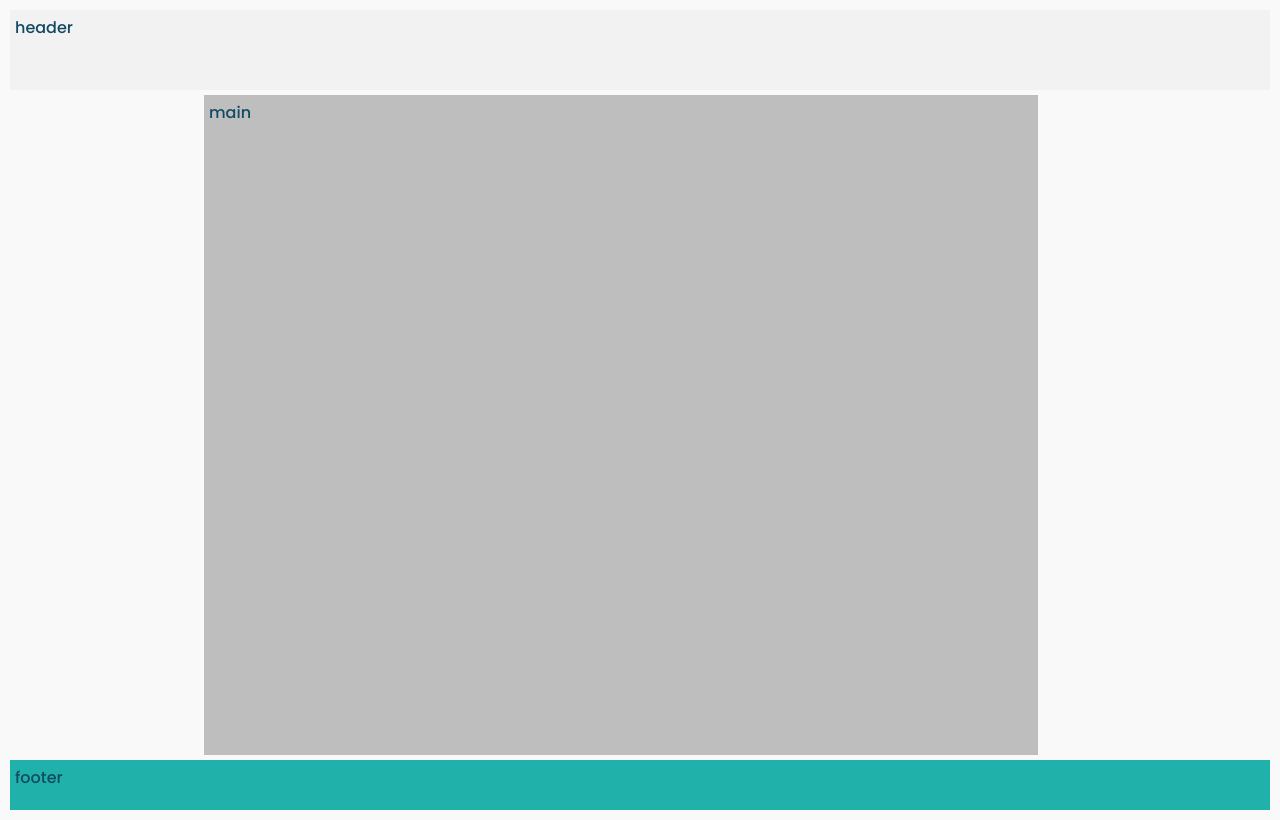
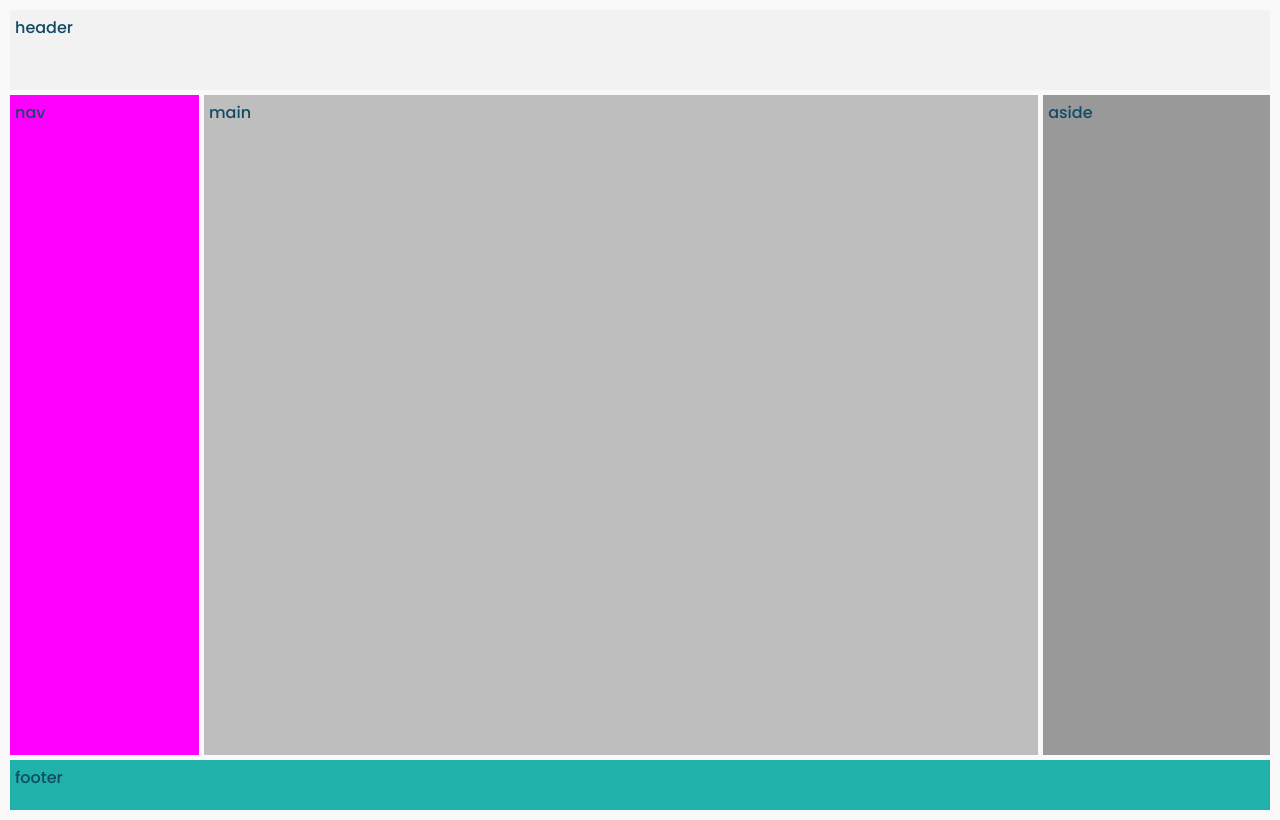
Before and after one commit to Mathew29/games4everyone, a Next.js app: page / in a window 1280 px wide. Built offline with nearby package versions, Linux system fonts and the light colour scheme.

Commit message:
add aside and nav

```diff
--- a/src/components/Layout/Layout.js
+++ b/src/components/Layout/Layout.js
@@ -8,11 +8,12 @@ const Layout = ({children}) => {
       <Head>
         <title>Create Next App</title>
       </Head>
-
       <header className={styles.header}>header</header>
 
+
+      <nav className={styles.nav}>nav</nav>
       <main className={styles.main}>{children}</main>
-
+      <aside className={styles.aside}>aside</aside>
       <footer className={styles.footer}>footer</footer>
     </div>
   );
```
